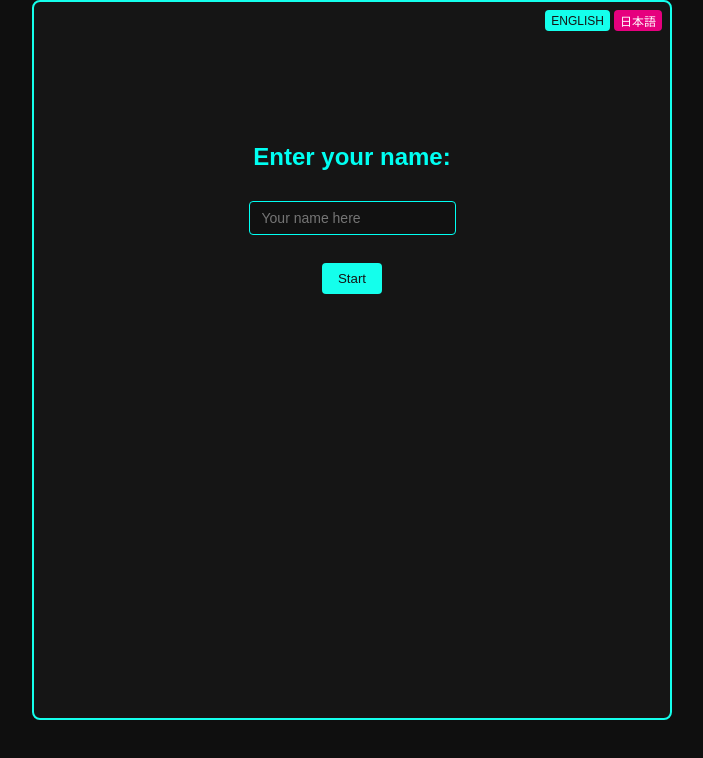
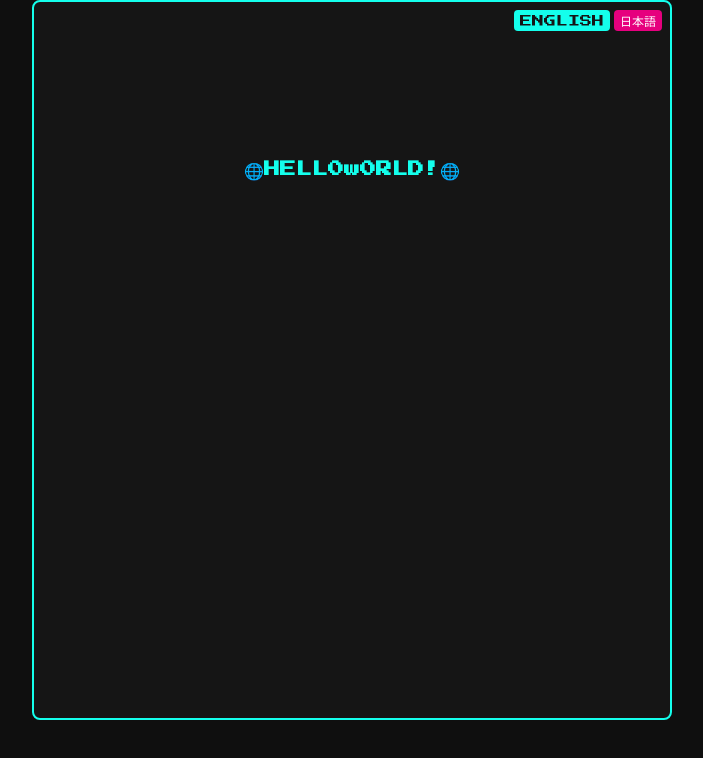
Before and after one commit to otoha0108/0108.github.io, a plain HTML site: page index.html in a window 1280 px wide. Shown: the whole page, without its empty margins (288-991 px from the left). Drawn offline with Linux system fonts and the light colour scheme.

Commit message:
Update index.html

```diff
--- a/index.html
+++ b/index.html
@@ -5,16 +5,19 @@
     <meta name="viewport" content="width=device-width, initial-scale=1.0, maximum-scale=1.0, user-scalable=no">
     <title>🌐 HELL0w0RLD! 🌐</title>
     <style>
+        @import url('https://fonts.googleapis.com/css2?family=Press+Start+2P&display=swap');
+
         body {
             background: #0f0f0f;
             color: #00fff2;
-            font-family: Arial, sans-serif;
+            font-family: 'Press Start 2P', monospace, Arial, sans-serif;
             margin: 0;
             padding: 0;
             display: flex;
             justify-content: center;
             align-items: flex-start;
             min-height: 100vh;
+            font-size: 8px;
         }
 
         #app {
@@ -881,28 +884,20 @@
             console.log('Page loaded, starting timer...');
             elements.loaderText.textContent = t('connect');
 
-            console.log('Setting first timeout (1s for testing)...');
             setTimeout(() => {
                 console.log('First timeout fired - hiding loader, showing title');
                 elements.loader.style.display = 'none';
                 elements.titleDiv.style.display = 'flex';
 
-                console.log('Setting second timeout (1s for testing)...');
                 setTimeout(() => {
                     console.log('Second timeout fired - hiding title, showing username');
                     elements.titleDiv.style.display = 'none';
                     elements.enterNameText.textContent = t('enterName');
                     elements.startBtn.textContent = t('start');
                     elements.usernameScreen.style.display = 'flex';
-                    elements.usernameScreen.style.visibility = 'visible';
-                    elements.usernameScreen.style.opacity = '1';
                     console.log('Username screen should now be visible');
-
-                    // 追加のデバッグ情報
-                    console.log('Username screen display:', elements.usernameScreen.style.display);
-                    console.log('Username screen computed style:', window.getComputedStyle(elements.usernameScreen).display);
-                }, 1000); // 2000 → 1000 に短縮
-            }, 1000); // 3200 → 1000 に短縮
+                }, 2000); // 元の2秒に戻す
+            }, 3200); // 元の3.2秒に戻す
         };
 
         function setLanguage(lang) {
```
